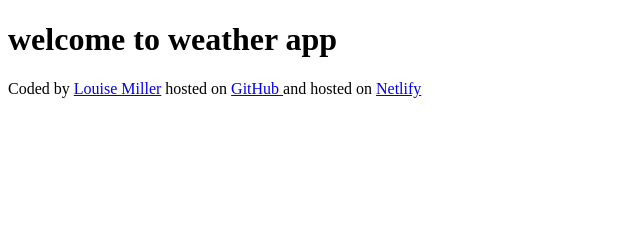
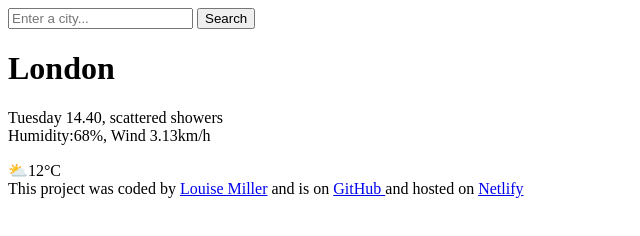
Before and after one commit to lou3479/meteo, a plain HTML site: page index.html in a window 1280 px wide. Shown: the whole page, without its empty margins (0-640 px from the left). Drawn offline with Linux system fonts and the light colour scheme.

Commit message:
Added basic HTML structure

```diff
--- a/index.html
+++ b/index.html
@@ -6,12 +6,30 @@
     <title>Weather App</title>
   </head>
   <body>
-    <h1>welcome to weather app</h1>
+    <header>
+      <form>
+        <input type="search" placeholder="Enter a city..." required />
+        <input type="submit" value="Search"/>
+      </form>
+    </header>
+
+    <main>
+      <div>
+    <h1>London</h1>
+    <p>
+      Tuesday 14.40, scattered showers
+      <br />
+      Humidity:68%, Wind 3.13km/h
+    </p>
+    </div>
+    <div> ⛅12°C</div>
+    </main>
+
     <footer>
-      Coded by <a href="https://github.com/lou3479"> Louise Miller</a> hosted on
-      <a href="https://github.com/lou3479?tab=repositories">GitHub </a> and
+      This project was coded by <a href="https://github.com/lou3479" target="_blank"> Louise Miller</a> and is on
+      <a href="https://github.com/lou3479?tab=repositories" target = "_blank">GitHub </a> and
       hosted on
-      <a href="https://app.netlify.com/teams/lou3479/sites">Netlify</a>
+      <a href="https://app.netlify.com/teams/lou3479/sites" target ="_blank">Netlify</a>
     </footer>
   </body>
 </html>
```
